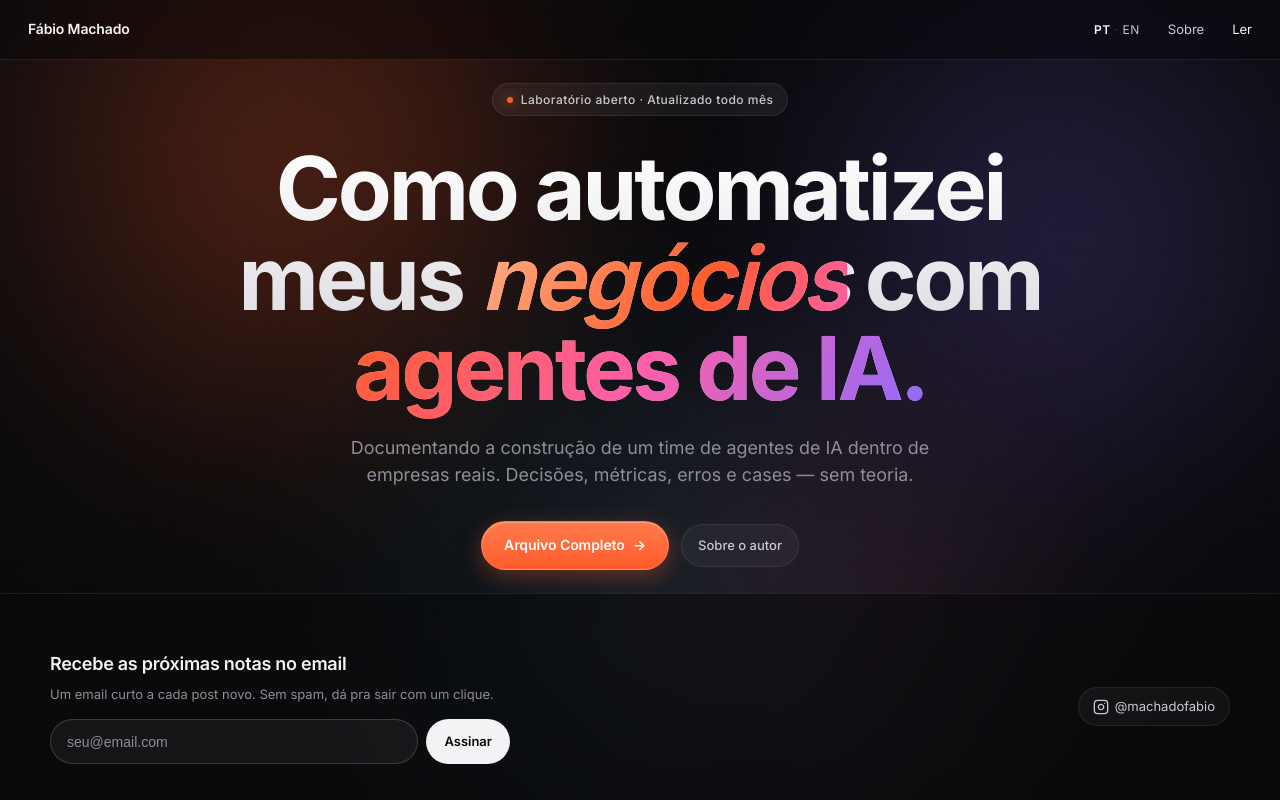
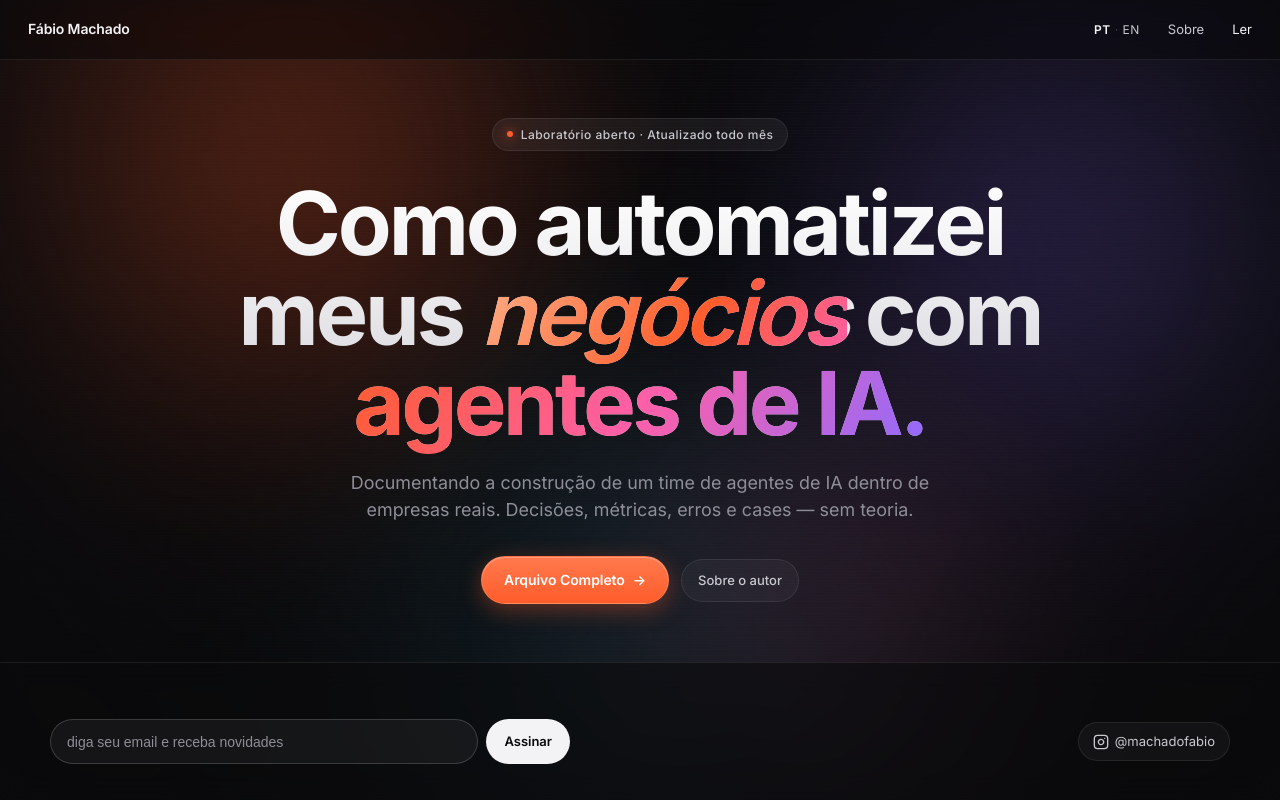
Before and after one commit to macheidan/machado-labs, a PHP site: page /v5/ in a window 1280 px wide. Run offline with PHP 8.4, Linux system fonts and the light colour scheme.

Commit message:
style(v5): footer só com campo de email e placeholder novo

```diff
--- a/public/v5/index.html
+++ b/public/v5/index.html
@@ -45,10 +45,8 @@
   <footer class="site-footer">
     <div class="wrap">
       <div class="newsletter">
-        <h4>Recebe as próximas notas no email</h4>
-        <p>Um email curto a cada post novo. Sem spam, dá pra sair com um clique.</p>
         <form class="nl-form" autocomplete="off">
-          <input type="email" required placeholder="seu@email.com" aria-label="Email" />
+          <input type="email" required placeholder="diga seu email e receba novidades" aria-label="Email" />
           <button type="submit">Assinar</button>
         </form>
       </div>
--- a/public/v5/labs/bot-whatsapp-inteligencia-pessoal.html
+++ b/public/v5/labs/bot-whatsapp-inteligencia-pessoal.html
@@ -208,10 +208,8 @@
   <footer class="site-footer">
     <div class="wrap">
       <div class="newsletter">
-        <h4>Recebe as próximas notas no email</h4>
-        <p>Um email curto a cada post novo. Sem spam, dá pra sair com um clique.</p>
         <form class="nl-form" autocomplete="off">
-          <input type="email" required placeholder="seu@email.com" aria-label="Email" />
+          <input type="email" required placeholder="diga seu email e receba novidades" aria-label="Email" />
           <button type="submit">Assinar</button>
         </form>
       </div>
--- a/public/v5/labs/como-gpt-4-ajuda-rotina.html
+++ b/public/v5/labs/como-gpt-4-ajuda-rotina.html
@@ -148,10 +148,8 @@
   <footer class="site-footer">
     <div class="wrap">
       <div class="newsletter">
-        <h4>Recebe as próximas notas no email</h4>
-        <p>Um email curto a cada post novo. Sem spam, dá pra sair com um clique.</p>
         <form class="nl-form" autocomplete="off">
-          <input type="email" required placeholder="seu@email.com" aria-label="Email" />
+          <input type="email" required placeholder="diga seu email e receba novidades" aria-label="Email" />
           <button type="submit">Assinar</button>
         </form>
       </div>
--- a/public/v5/labs/por-que-documentar-publicamente.html
+++ b/public/v5/labs/por-que-documentar-publicamente.html
@@ -106,10 +106,8 @@
   <footer class="site-footer">
     <div class="wrap">
       <div class="newsletter">
-        <h4>Recebe as próximas notas no email</h4>
-        <p>Um email curto a cada post novo. Sem spam, dá pra sair com um clique.</p>
         <form class="nl-form" autocomplete="off">
-          <input type="email" required placeholder="seu@email.com" aria-label="Email" />
+          <input type="email" required placeholder="diga seu email e receba novidades" aria-label="Email" />
           <button type="submit">Assinar</button>
         </form>
       </div>
--- a/public/v5/labs/segundo-cerebro-ia.html
+++ b/public/v5/labs/segundo-cerebro-ia.html
@@ -181,10 +181,8 @@
   <footer class="site-footer">
     <div class="wrap">
       <div class="newsletter">
-        <h4>Recebe as próximas notas no email</h4>
-        <p>Um email curto a cada post novo. Sem spam, dá pra sair com um clique.</p>
         <form class="nl-form" autocomplete="off">
-          <input type="email" required placeholder="seu@email.com" aria-label="Email" />
+          <input type="email" required placeholder="diga seu email e receba novidades" aria-label="Email" />
           <button type="submit">Assinar</button>
         </form>
       </div>
--- a/public/v5/posts.html
+++ b/public/v5/posts.html
@@ -72,10 +72,8 @@
   <footer class="site-footer">
     <div class="wrap">
       <div class="newsletter">
-        <h4>Recebe as próximas notas no email</h4>
-        <p>Um email curto a cada post novo. Sem spam, dá pra sair com um clique.</p>
         <form class="nl-form" autocomplete="off">
-          <input type="email" required placeholder="seu@email.com" aria-label="Email" />
+          <input type="email" required placeholder="diga seu email e receba novidades" aria-label="Email" />
           <button type="submit">Assinar</button>
         </form>
       </div>
--- a/public/v5/style.css
+++ b/public/v5/style.css
@@ -166,7 +166,7 @@ main {
 }
 .newsletter p { font-size: 13px; color: var(--fg-muted); margin-bottom: 14px; }
 .newsletter form {
-  display: flex; gap: 8px; max-width: 460px;
+  display: flex; gap: 8px; max-width: 520px;
 }
 .newsletter input[type="email"] {
   flex: 1; min-width: 0;
```
